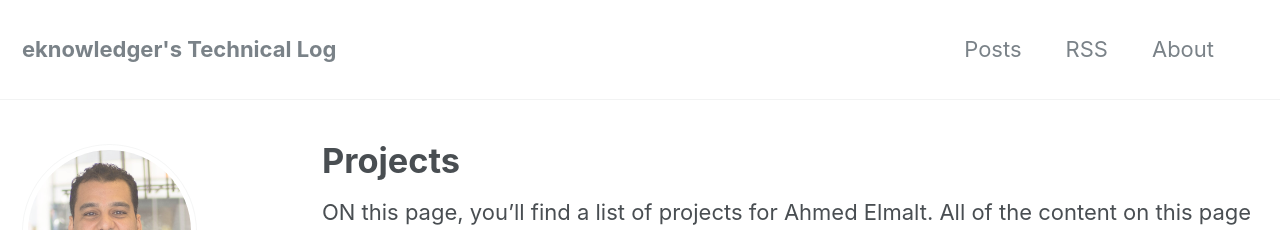
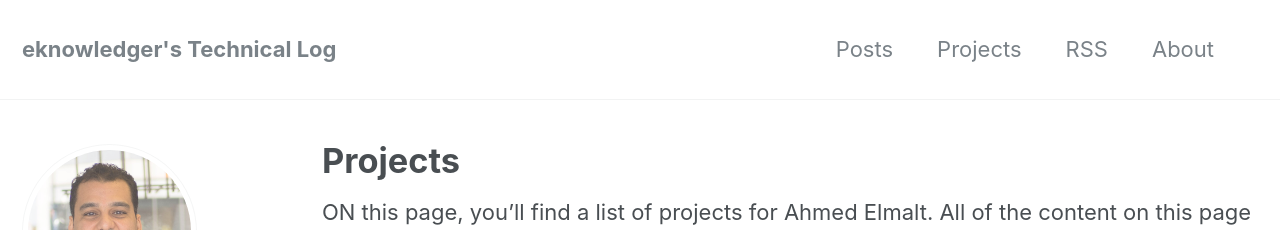
Before and after one commit to eknowledger/eknowledger.github.io, a Jekyll site: the page built from _pages/projects.md, in a window 1280 px wide and 900 px high. Shown: the top 230 px of the window. Built offline with Jekyll 4.4.1, drawn with Linux system fonts in a browser that asks for light colours.

Commit message:
Modify Projects page link

```diff
--- a/_data/navigation.yml
+++ b/_data/navigation.yml
@@ -2,8 +2,8 @@
 main:
   - title: "Posts"
     url: /year-archive/
-  #- title: "Projects"
-   # url: /projects/
+  - title: "Projects"
+    url: /projects/
   - title: "RSS"
     url: http://feeds.feedburner.com/EknowledgerLog
   - title: "About"
--- a/_pages/projects.md
+++ b/_pages/projects.md
@@ -4,7 +4,7 @@ title: "Projects"
 share: true
 comments: false
 author_profile: true
-permalink: /projects
+permalink: /projects/
 ---
 
 ON this page, you'll find a list of projects for Ahmed Elmalt. All of the content on this page has been scoped to the current year (2017).
```
